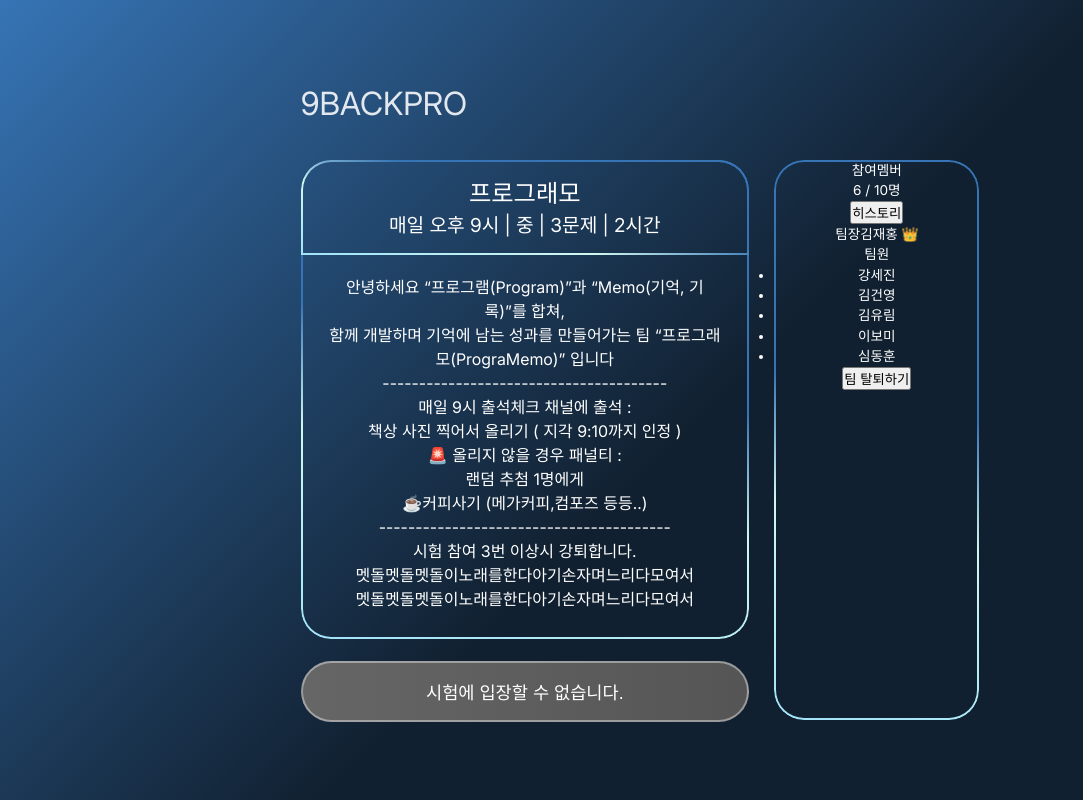
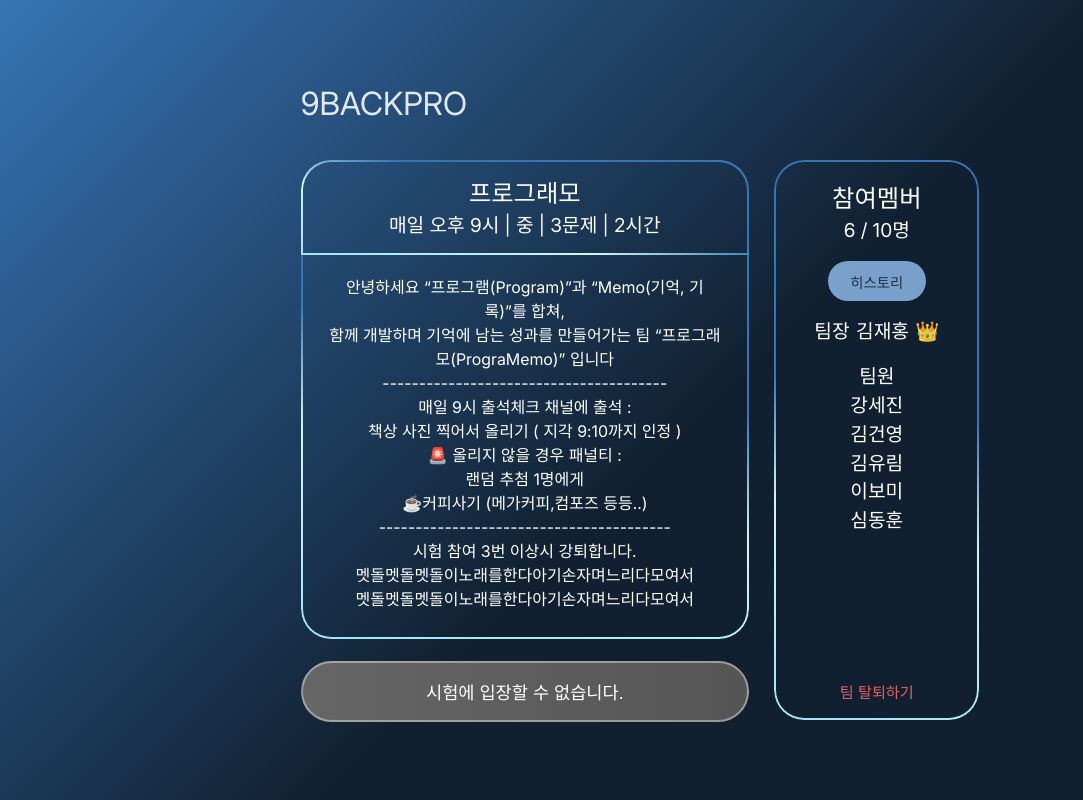
Before and after one commit to PrograMemo-Groom/900pro-fe, a React (Vite) app: page /myteam in a window 1280 px wide. Shown: the whole page, without its empty margins (0-1083 px from the left). Built offline with nearby package versions, Linux system fonts and the light colour scheme; no server answers.

Commit message:
[Design] UI 디자인 완성 (왼쪽 햄버거바 제외)

```diff
--- a/src/css/teamain/TeamMain.module.scss
+++ b/src/css/teamain/TeamMain.module.scss
@@ -56,6 +56,55 @@
 aside{
     width: 16vw;
     height: 70vh;
+    min-width: 140px;
+}
+
+.right_container{
+    padding: 20px;
+    height: 65vh;
+
+    h2{
+        font-size: 1.52rem;
+    }
+    h3 {
+        font-size: 1.2rem;
+        margin-bottom: 1vh;
+    }
+    p{
+        font-size: 1.2rem;
+
+        span{
+            font-weight: 700;
+            margin: 0 0.5vw;
+        }
+    }
+}
+
+.teamtext{
+    margin-top: 2vh;
+    font-weight: 700;
+}
+.member_list{
+    height: 20vh;
+    overflow: hidden;
+    overflow-y: scroll;
+}
+
+.history_button{
+    background-color: rgba(148, 193, 240, 0.8);
+    color: #1D3043;
+    font-size: 0.9rem;
+    font-weight: 700;
+    border: none;
+    padding: 0.6rem 1.4rem;
+    border-radius: 2rem;
+    margin: 0.5rem 0 1rem 0;
+    cursor: pointer;
+    transition: background-color 0.3s ease;
+
+    &:hover {
+        background-color: #5b7bb0;
+    }
 }
 
 .start_button{
@@ -99,3 +148,17 @@ aside{
         z-index: -1;
     }
 }
+
+.exitbtn{
+    background-color: transparent;
+    border: none;
+    color: #e06060;
+    font-weight: 600;
+    font-size: 0.95rem;
+    cursor: pointer;
+    text-align: center;
+
+    &:hover {
+      color: #ff7b7b;
+    }
+}
--- a/src/pages/teamain/TeamMain.tsx
+++ b/src/pages/teamain/TeamMain.tsx
@@ -3,6 +3,7 @@ export default function TeamMain() {
   return (
     <div className={styles.teamroom}>
         <h1 className={styles.header}>9BACKPRO</h1>
+
         <main className={styles.teamroom_main}>
             <section className={styles.left_container}>
                 <section className={styles.container}>
@@ -30,28 +31,30 @@ export default function TeamMain() {
                 </footer>
             </section>
             <aside className={styles.container}>
-                <div>
-                    <p>참여멤버</p>
-                    <p>6 / 10명</p>
-                    <button>히스토리</button>
+                <div className={styles.right_container}>
+                    <h2>참여멤버</h2>
+                    <h3> <span>6</span> / 10명</h3>
 
-                    <div>
+                    <button className={styles.history_button}>
+                        히스토리
+                    </button>
+
+                    <p>
                         <span>팀장</span>
-                        김재홍 <span role="img" aria-label="왕관">👑</span>
-                    </div>
+                        김재홍
+                        <span role="img" aria-label="왕관">👑</span>
+                    </p>
 
-                    <div>
-                        <p>팀원</p>
-                        <ul>
-                            <li>강세진</li>
-                            <li>김건영</li>
-                            <li>김유림</li>
-                            <li>이보미</li>
-                            <li>심동훈</li>
-                        </ul>
+                    <p className={styles.teamtext}>팀원</p>
+                    <div className={styles.member_list}>
+                        <p>강세진</p>
+                        <p>김건영</p>
+                        <p>김유림</p>
+                        <p>이보미</p>
+                        <p>심동훈</p>
                     </div>
                 </div>
-                <button className="exit-btn">팀 탈퇴하기</button>
+                <button className={styles.exitbtn}>팀 탈퇴하기</button>
             </aside>
         </main>
     </div>
--- a/vite.config.ts
+++ b/vite.config.ts
@@ -27,6 +27,12 @@ const config = {
         // 필요하다면 경로 재작성 활성화
         // rewrite: (path) => path.replace(/^\/api/, ''),
       },
+      '/execute': {
+        target: 'http://ec2-3-39-135-118.ap-northeast-2.compute.amazonaws.com:8090',
+        changeOrigin: true,
+        secure: false,
+        rewrite: (path : string) => path.replace(/^\/execute/, ''),
+      },
     },
   },
 };
```
Also changed, not shown: src/pages/history/ChatLog.tsx (line endings or trailing spaces).
